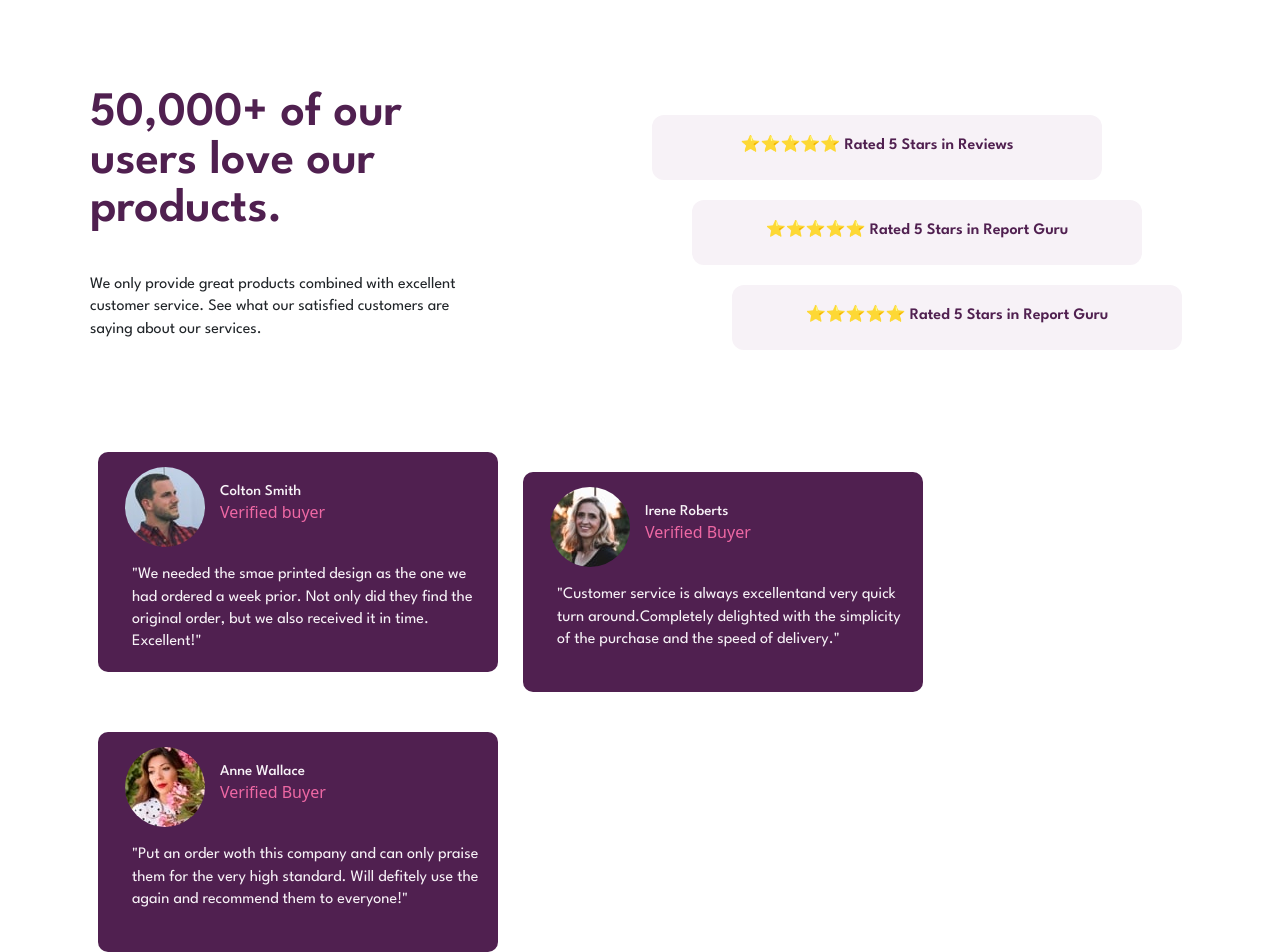
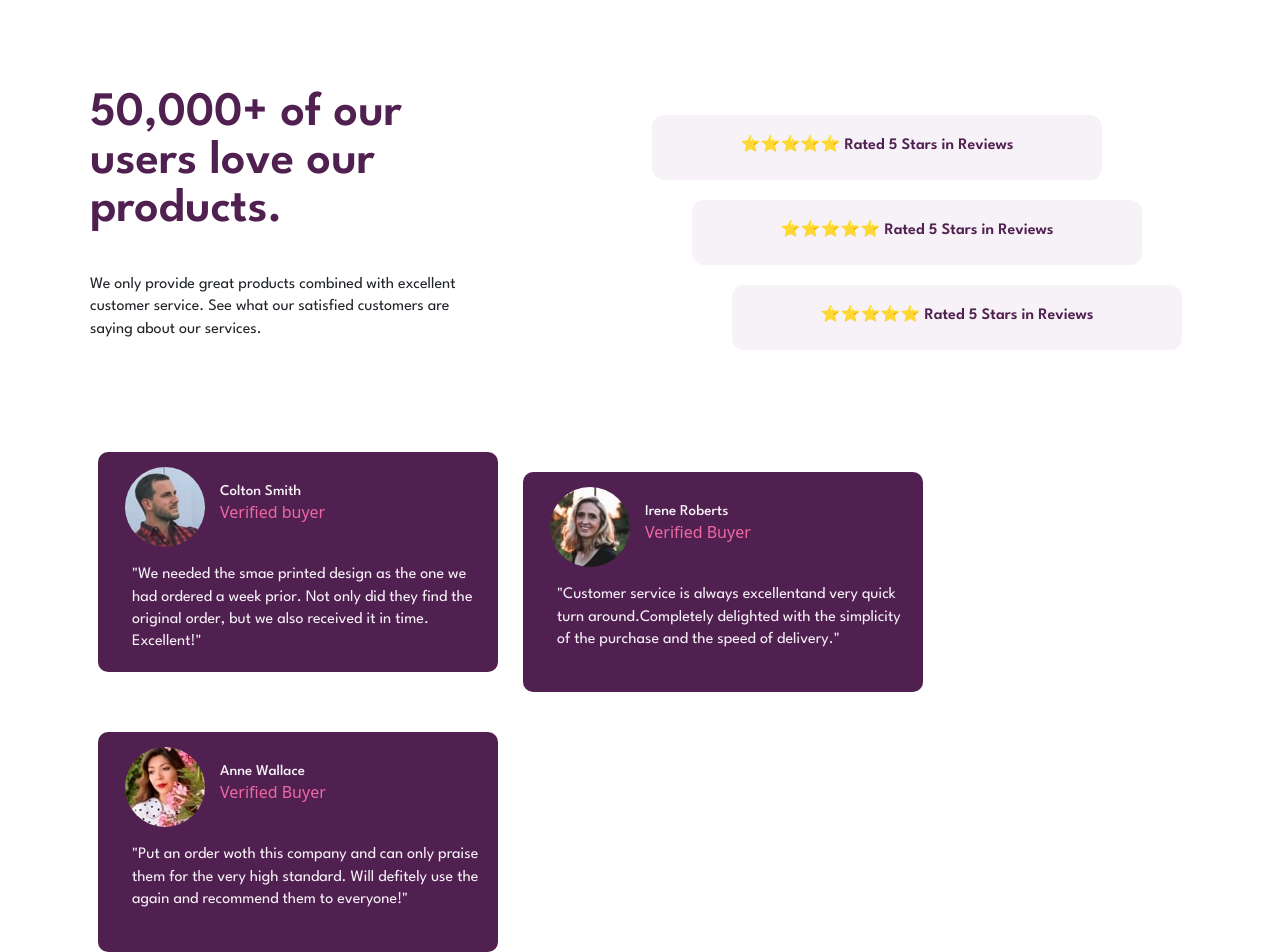
Before and after one commit to TheMohit2003/Sample-Review-Page, a plain HTML site: page index.html in a window 1280 px wide. Drawn offline with nearby package versions, Linux system fonts and the light colour scheme.

```diff
--- a/index.html
+++ b/index.html
@@ -30,10 +30,10 @@
           <p class="pp">⭐⭐⭐⭐⭐  Rated 5 Stars in Reviews</p>
         </div>
         <div class="rating rec2">
-          <p class="pp">⭐⭐⭐⭐⭐  Rated 5 Stars in Report Guru</p>
+          <p class="pp">⭐⭐⭐⭐⭐  Rated 5 Stars in Reviews</p>
         </div>
         <div class="rating rec3">
-          <p class="pp">⭐⭐⭐⭐⭐  Rated 5 Stars in Report Guru</p>
+          <p class="pp">⭐⭐⭐⭐⭐  Rated 5 Stars in Reviews</p>
         </div>
 
 
```
